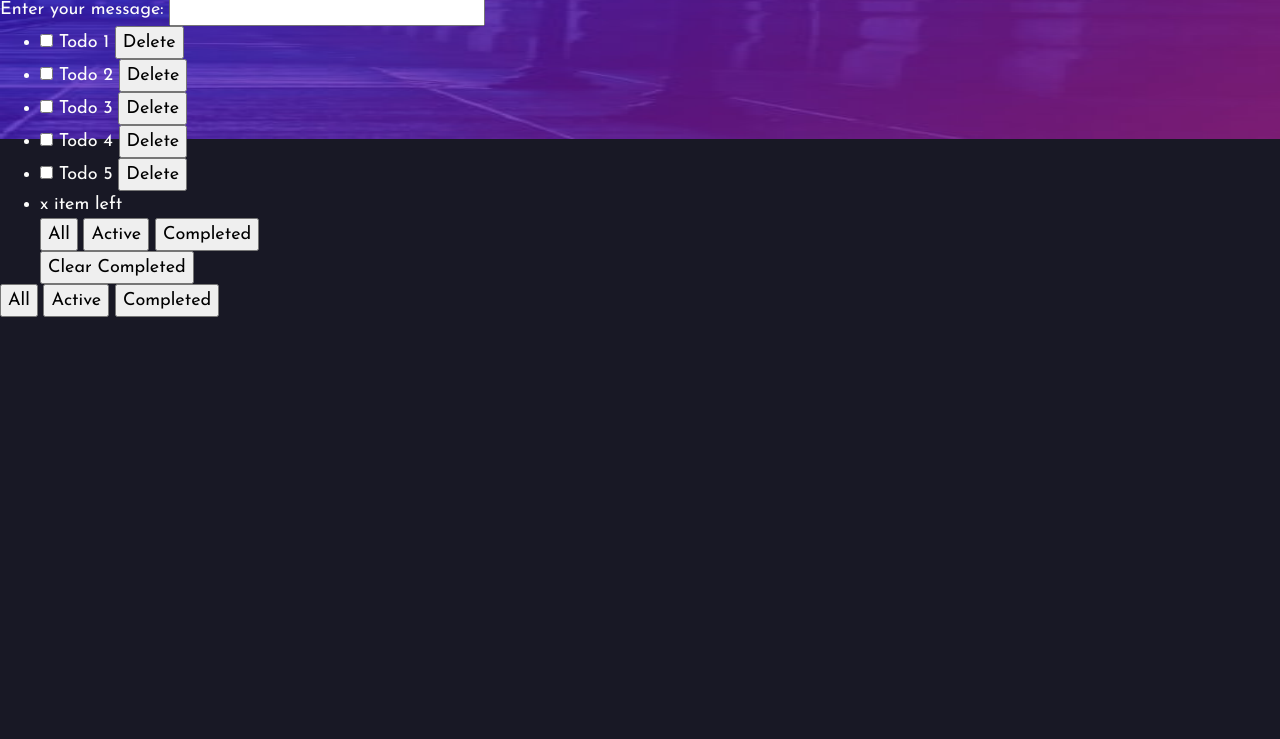
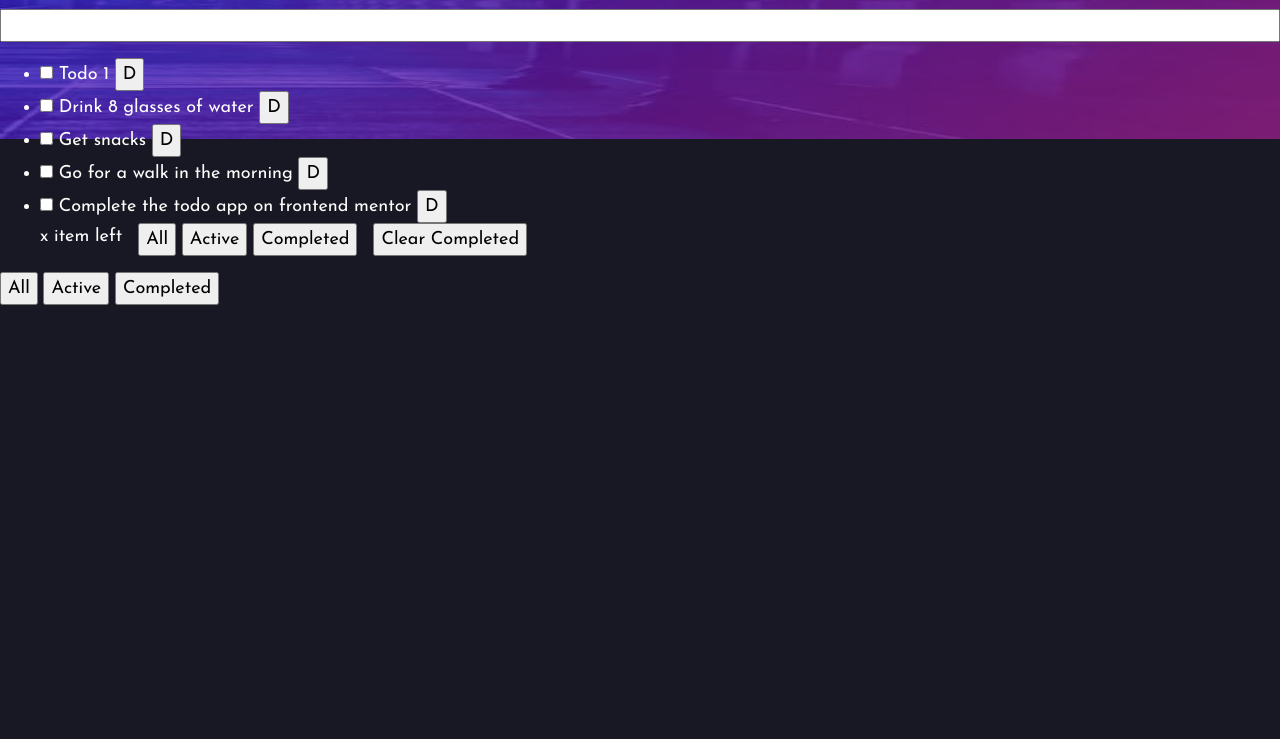
Before and after one commit to advide2001/todo-app, a website built with Vite: page index.html in a window 1280 px wide. Shown: the part 61-800 px from the top of the page. Built offline with nearby package versions, Linux system fonts and the light colour scheme.

Commit message:
added classes and utilities on html elements

```diff
--- a/index.html
+++ b/index.html
@@ -14,54 +14,55 @@
 </head>
 
 <body>
-  <header>
-    <h1>Todo</h1>
-  </header>
-  <main>
-    <label for="mytextbox">Enter your message:</label>
-    <input type="text" id="mytextbox" name="mytextbox" size="30" maxlength="100">
+  <main class="flex-column">
+    <div class="flex space-between">
+      <h1 class="uppercase ls-300 fw-700">Todo</h1>
+      <button class="button--svg" data-icon="moon">M</button>
+    </div>
+    <label class="sr-only" for="todoTaskTextbox">Enter your todo task:</label>
+    <input class="todo__textbox" type="text" id="mytextbox" name="todoTaskTextbox" size="30" maxlength="100">
 
-    <ul>
-      <!-- Generate unique id for each task -->
-      <li>
-        <input type="checkbox" id="todo-1" name="todo-1" value="todo-1">
-        <label for="todo-1">Todo 1</label>
-        <button>Delete</button>
+    <ul class="todo-list">
+      <!-- Generate unique id for each task, total JS -->
+      <li class="todo-list__item">
+        <input class="item__checkbox" type="checkbox" id="todo-1" name="todo-1">
+        <label class="| " for="todo-1">Todo 1</label>
+        <button class="button--svg" data-icon="delete">D</button>
       </li>
-      <li>
-        <input type="checkbox" id="todo-2" name="todo-2" value="todo-2">
-        <label for="todo-2">Todo 2</label>
-        <button>Delete</button>
+      <li class="todo-list__item">
+        <input class="item__checkbox" type="checkbox" id="todo-2" name="todo-2">
+        <label class="| " for="todo-2">Drink 8 glasses of water</label>
+        <button class="button--svg" data-icon="delete">D</button>
       </li>
-      <li>
-        <input type="checkbox" id="todo-3" name="todo-3" value="todo-3">
-        <label for="todo-3">Todo 3</label>
-        <button>Delete</button>
+      <li class="todo-list__item">
+        <input class="item__checkbox" type="checkbox" id="todo-3" name="todo-3">
+        <label class="| " for="todo-3">Get snacks</label>
+        <button class="button--svg" data-icon="delete">D</button>
       </li>
-      <li>
-        <input type="checkbox" id="todo-4" name="todo-4" value="todo-4">
-        <label for="todo-4">Todo 4</label>
-        <button>Delete</button>
+      <li class="todo-list__item">
+        <input class="item__checkbox" type="checkbox" id="todo-4" name="todo-4">
+        <label class="| " for="todo-4">Go for a walk in the morning</label>
+        <button class="button--svg" data-icon="delete">D</button>
       </li>
-      <li>
-        <input type="checkbox" id="todo-5" name="todo-5" value="todo-5">
-        <label for="todo-5">Todo 5</label>
-        <button>Delete</button>
+      <li class="todo-list__item">
+        <input class="item__checkbox" type="checkbox" id="todo-5" name="todo-5">
+        <label class="| " for="todo-5">Complete the todo app on frontend mentor</label>
+        <button class="button--svg" data-icon="delete">D</button>
       </li>
       <!-- List item for meta-data -->
-      <li>
+      <li class="todo-list__item | flex">
         <!-- Update x dynamically -->
-        <p>x item left</p>
+        <p class="">x item left</p>
         <!-- for desktop only, hide this in mobile layout-->
-        <div>
+        <div class="desktop-only">
           <button>All</button>
           <button>Active</button>
           <button>Completed</button>
         </div>
-        <button>Clear Completed</button>
+        <button class="">Clear Completed</button>
       </li>
     </ul>
-    <div>
+    <div class="mobile-only fs-400">
       <!-- for mobile only, hide this in desktop layout-->
       <button>All</button>
       <button>Active</button>
```
